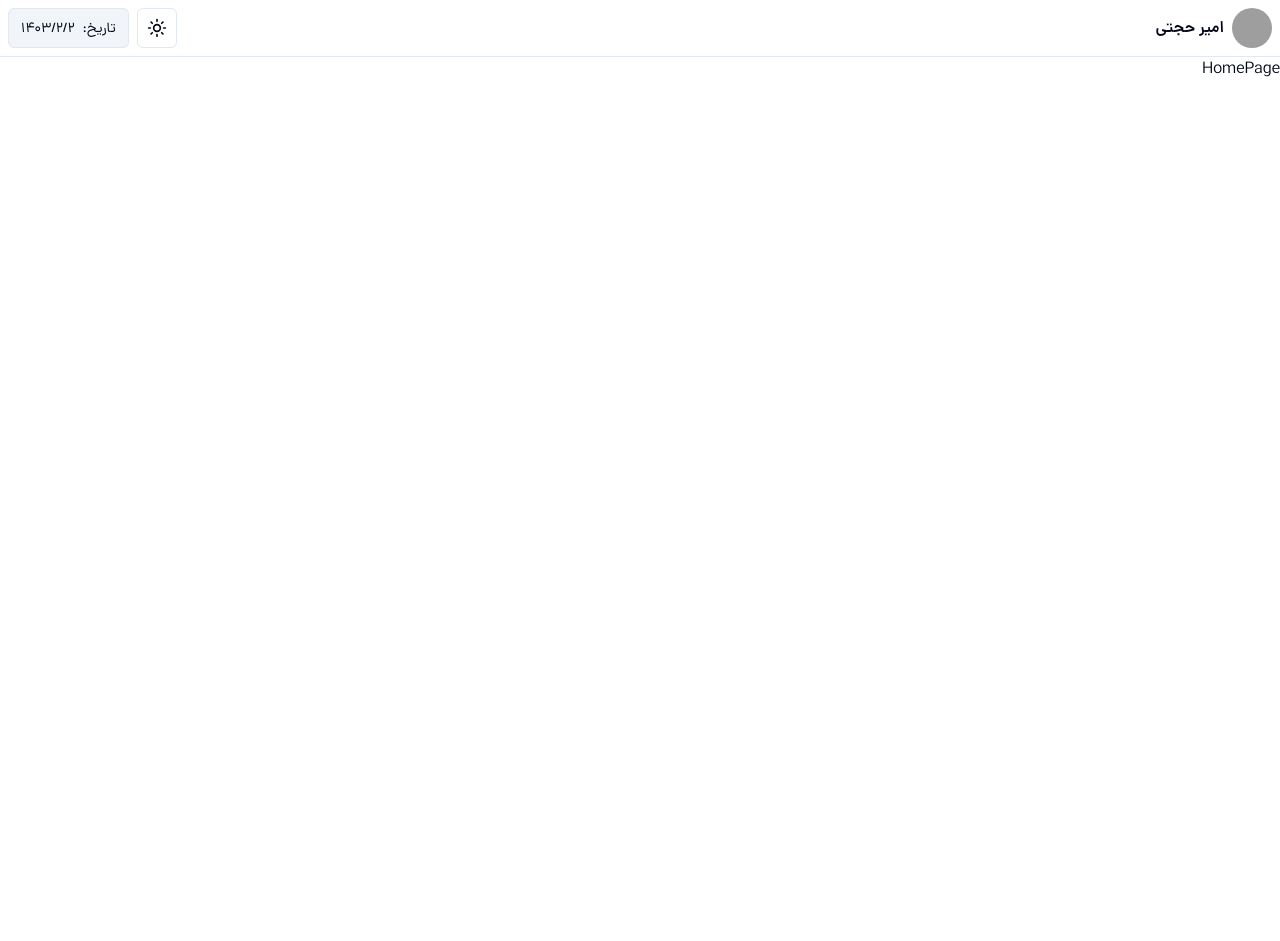
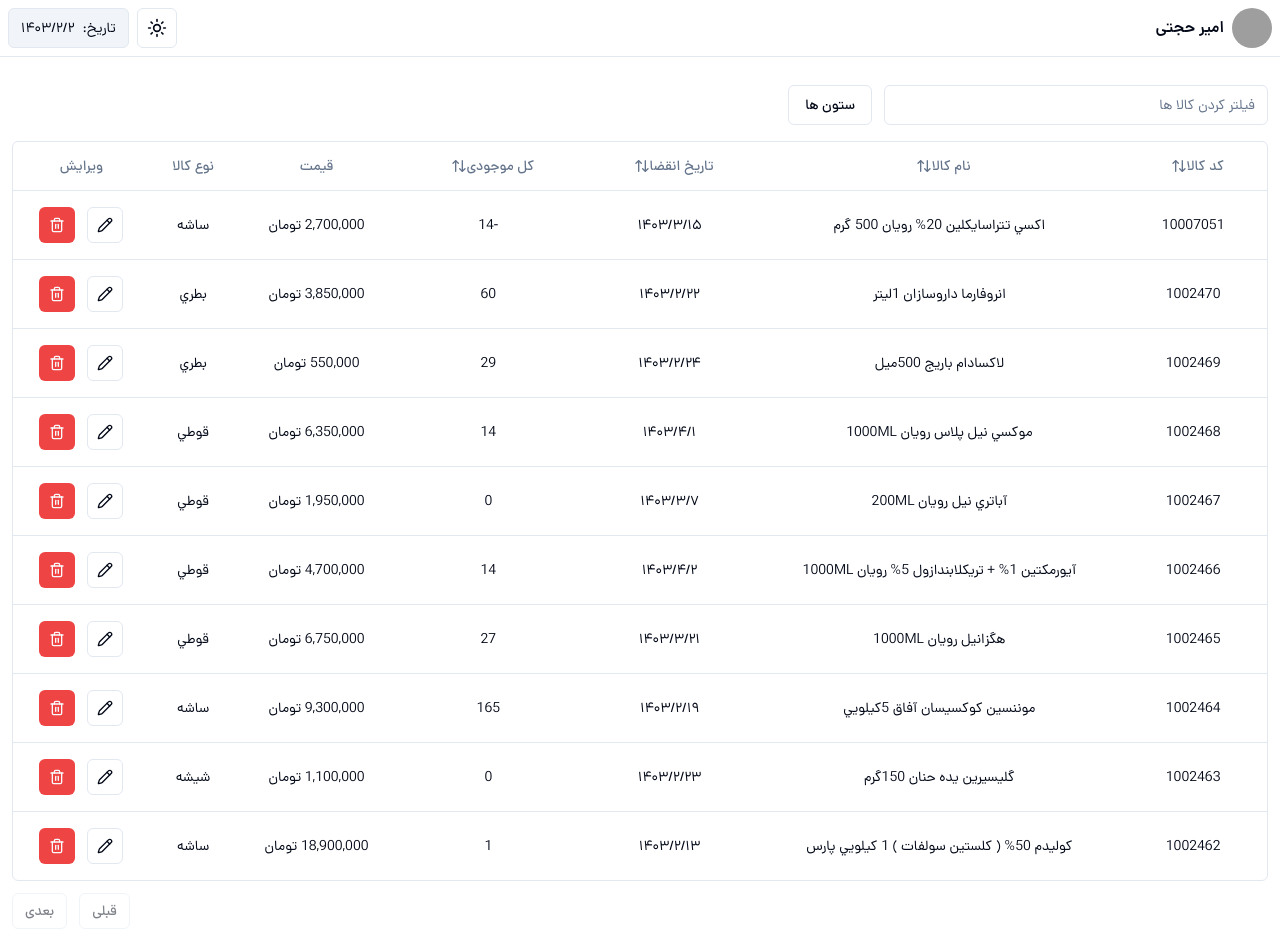
Before and after one commit to masih-developer/pharmacy-medicines-frontend, a React (Vite) app: page / in a window 1280 px wide. Before the commit the page ends 800 px from the top, so only its background shows below. Built offline with nearby package versions, Linux system fonts and the light colour scheme; grey boxes are pictures that could not be loaded.

Commit message:
🎨 (pages/Home.tsx): add MedicinesTable component into Home page

```diff
--- a/src/pages/Home.tsx
+++ b/src/pages/Home.tsx
@@ -1,5 +1,11 @@
+import MedicinesTable from "@/features/medicines/MedicinesTable";
+
 const HomePage = () => {
-  return <div>HomePage</div>;
+  return (
+    <main className="p-3">
+      <MedicinesTable />
+    </main>
+  );
 };
 
 export default HomePage;
```
